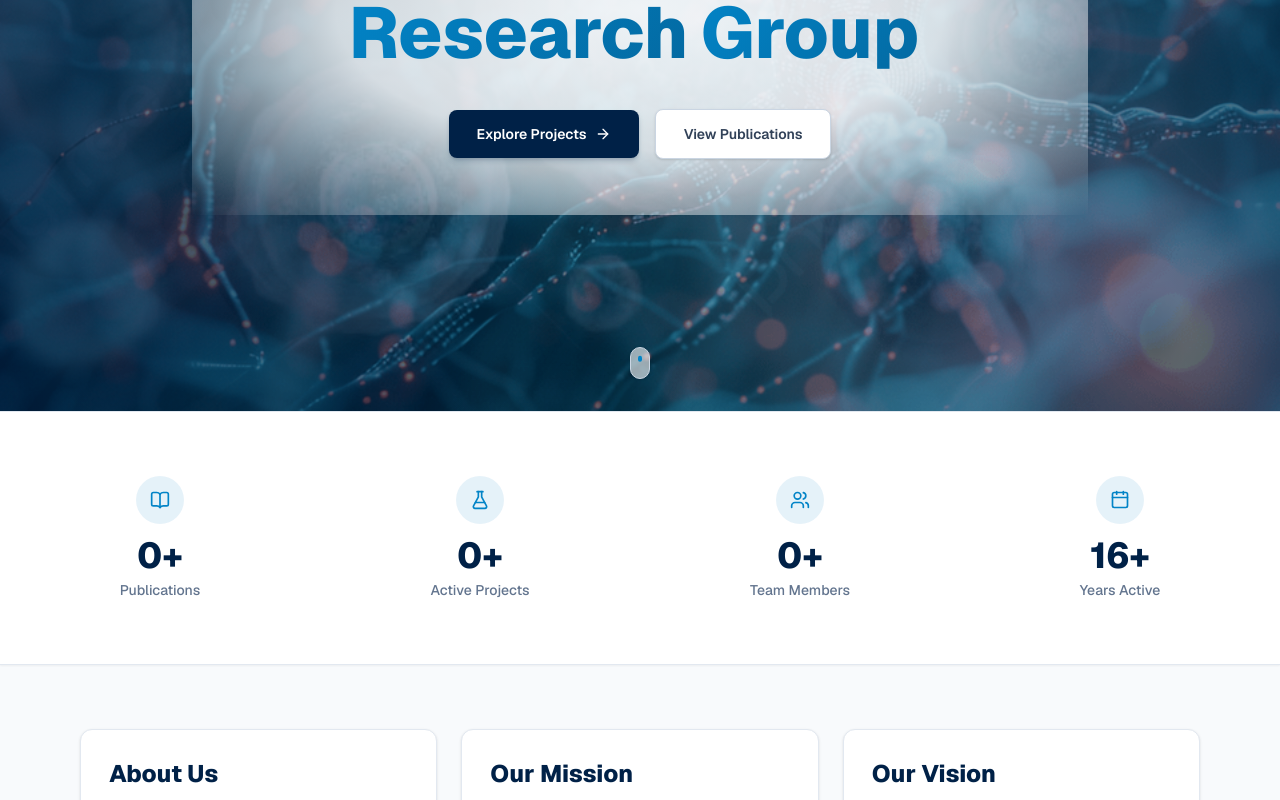
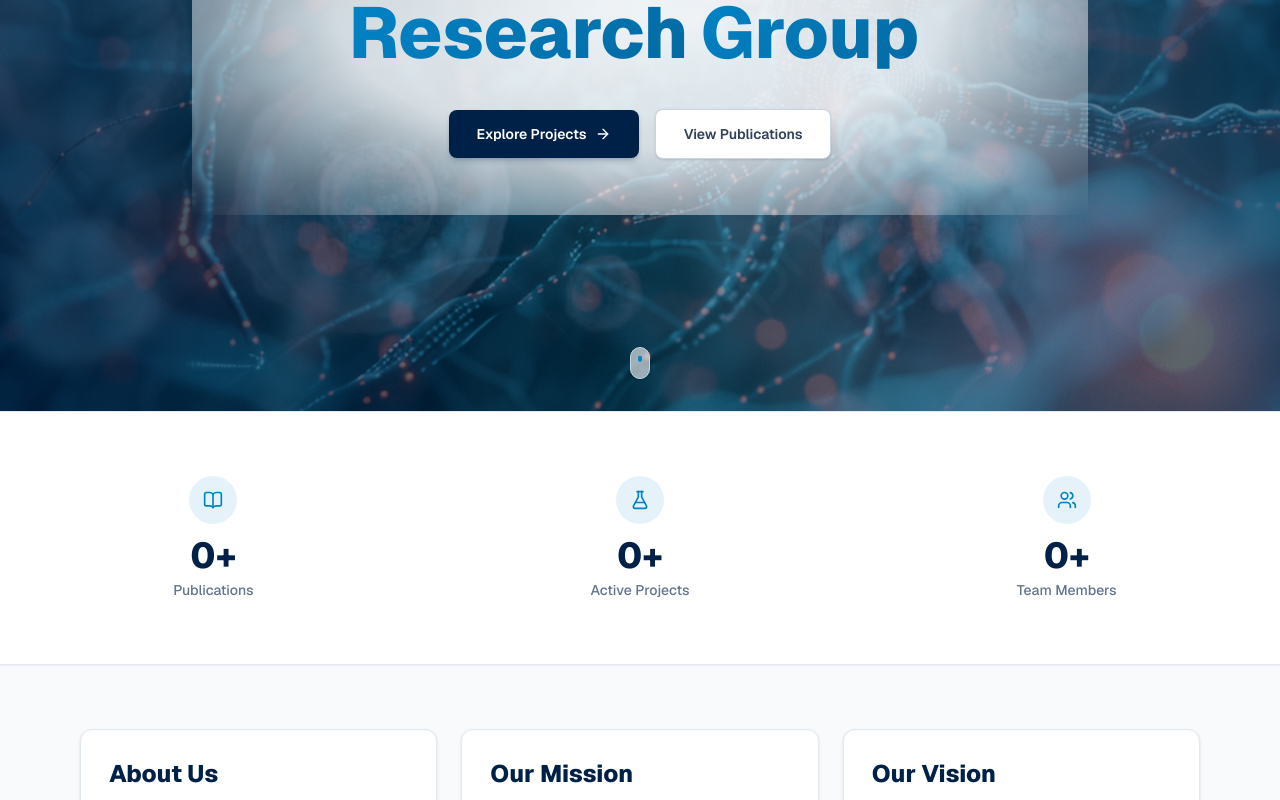
Before and after one commit to 2021331056m/cbrg, a Next.js app: page / in a window 1280 px wide. Shown: the part 389-1189 px from the top of the page. Built offline with nearby package versions, Linux system fonts and the light colour scheme; no server answers; the database is empty.

Commit message:
Update StatsCounter.tsx

```diff
--- a/src/components/home/StatsCounter.tsx
+++ b/src/components/home/StatsCounter.tsx
@@ -2,7 +2,7 @@
 
 import { useEffect, useRef, useState } from "react";
 import { motion, useInView } from "framer-motion";
-import { BookOpen, FlaskConical, Users, Calendar } from "lucide-react";
+import { BookOpen, FlaskConical, Users } from "lucide-react";
 
 interface Stat {
   label: string;
@@ -48,13 +48,12 @@ export default function StatsCounter({ publications, projects, members }: StatsC
     { label: "Publications", value: publications, icon: BookOpen },
     { label: "Active Projects", value: projects, icon: FlaskConical },
     { label: "Team Members", value: members, icon: Users },
-    { label: "Years Active", value: new Date().getFullYear() - 2010, suffix: "+", icon: Calendar },
   ];
 
   return (
     <section className="snap-section py-16 px-4 bg-white border-y border-slate-200 shadow-xs">
       <div className="max-w-7xl mx-auto">
-        <div className="grid grid-cols-2 lg:grid-cols-4 gap-8">
+        <div className="grid grid-cols-2 lg:grid-cols-3 gap-8">
           {stats.map((stat, i) => {
             const Icon = stat.icon;
             return (
```
